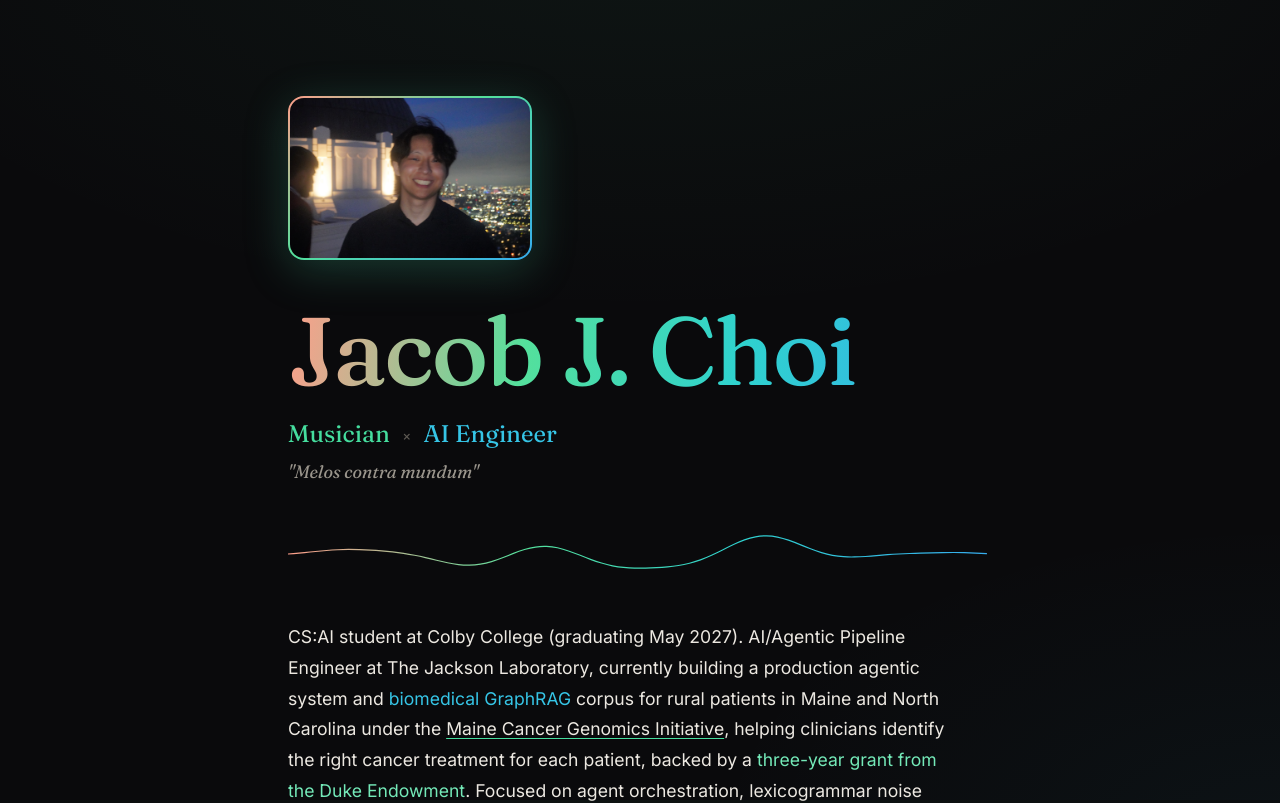
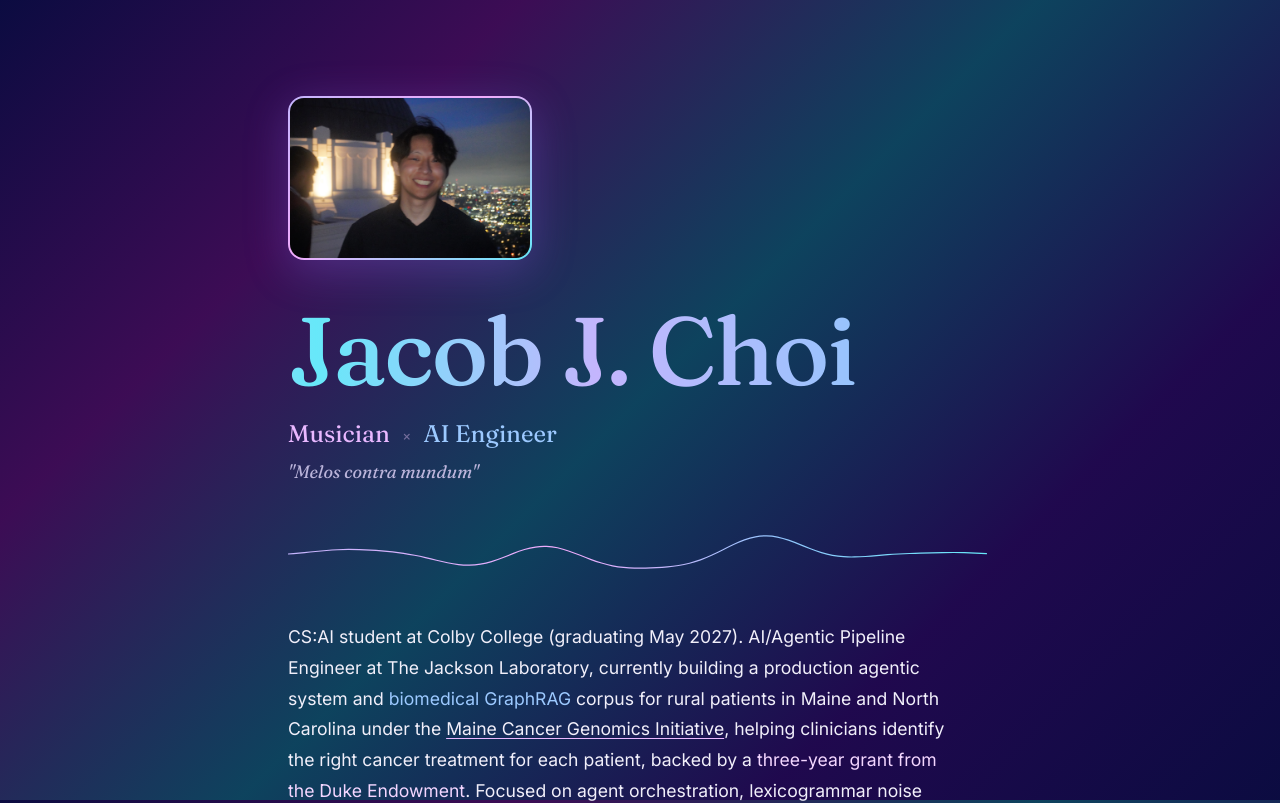
Before and after one commit to jacob7choi-xyz/personal-website, a Next.js app: page / in a window 1280 px wide. Shown: the top 803 px of the page. Built offline with nearby package versions, Linux system fonts and the light colour scheme.

Commit message:
Variant: TuneTales gradient palette
Same content as develop2 (honors, copy, awards) but with the deep
animated indigo/purple gradient background and shimmering pastel
wordmark from the TuneTales brand, instead of the iridescent palette.

```diff
--- a/src/app/globals.css
+++ b/src/app/globals.css
@@ -8,19 +8,19 @@
 @tailwind utilities;
 
 :root {
-  /* Two voices, two colors — iridescent, Off-White "Menta" swoosh inspired */
-  --violet: #45DD9E;       /* the musician / human (iridescent green) */
-  --violet-soft: #74E9B8;
-  --cyan: #36C5E6;         /* the engineer / AI (teal-cyan) */
-  --cyan-soft: #79E0F0;
+  /* Two voices, two colors — adapted from the TuneTales brand palette */
+  --violet: #E9B8FF;       /* the musician / human (orchid) */
+  --violet-soft: #F3D6FF;
+  --cyan: #9CC9FF;         /* the engineer / AI (soft blue) */
+  --cyan-soft: #C4E3FF;
 
-  --bg: #0a0a0c;
+  --bg-deep: #0f0a24;
 
-  --text-primary: #ECE8E1;   /* warm off-white */
-  --text-secondary: #9A958C; /* warm gray */
-  --text-tertiary: #5E5A54;
-  --rule: rgba(255, 255, 255, 0.09);
-  --rule-soft: rgba(255, 255, 255, 0.05);
+  --text-primary: #F1EFFA;   /* cool near-white */
+  --text-secondary: #BBB4DA; /* lavender-gray */
+  --text-tertiary: #756E9C;
+  --rule: rgba(255, 255, 255, 0.13);
+  --rule-soft: rgba(255, 255, 255, 0.07);
 }
 
 * {
@@ -35,22 +35,52 @@ html {
   scroll-behavior: smooth;
 }
 
+/* Slow drifting gradient — the TuneTales atmosphere */
+@keyframes bg-shift {
+  0% {
+    background-position: 0% 50%;
+  }
+  50% {
+    background-position: 100% 50%;
+  }
+  100% {
+    background-position: 0% 50%;
+  }
+}
+
 body {
   color: var(--text-primary);
-  background: var(--bg);
+  background-color: var(--bg-deep);
+  background-image: linear-gradient(
+    135deg,
+    hsl(240, 70%, 15%) 0%,
+    hsl(280, 75%, 19%) 25%,
+    hsl(200, 75%, 21%) 50%,
+    hsl(260, 80%, 17%) 75%,
+    hsl(240, 70%, 15%) 100%
+  );
+  background-size: 400% 400%;
+  background-attachment: fixed;
+  animation: bg-shift 24s ease infinite;
   font-family: "Inter", -apple-system, BlinkMacSystemFont, "Segoe UI", sans-serif;
   -webkit-font-smoothing: antialiased;
   -moz-osx-font-smoothing: grayscale;
   overflow-x: hidden;
-  /* faint iridescent vignette for depth */
-  background-image: radial-gradient(120% 90% at 50% -10%, rgba(84, 224, 156, 0.05) 0%, transparent 55%),
-                    radial-gradient(90% 80% at 100% 105%, rgba(54, 197, 230, 0.045) 0%, transparent 50%);
-  background-attachment: fixed;
 }
 
 ::selection {
-  background: rgba(69, 221, 158, 0.24);
+  background: rgba(233, 184, 255, 0.28);
   color: var(--text-primary);
+}
+
+/* Shimmering name — looping pastel sweep, lifted from TuneTales */
+@keyframes shimmer {
+  0% {
+    background-position: -200% center;
+  }
+  100% {
+    background-position: 200% center;
+  }
 }
 
 @layer base {
@@ -64,13 +94,22 @@ body {
 }
 
 @layer components {
-  /* The name: iridescent oil-slick sweep, coral -> green -> teal -> blue */
   .name-gradient {
-    background: linear-gradient(100deg, #FF9E8A 0%, #54E09C 34%, #2FD2CE 64%, #36ADEE 100%);
+    background: linear-gradient(
+      90deg,
+      #c4b5fd 0%,
+      #93c5fd 20%,
+      #f0abfc 40%,
+      #67e8f9 60%,
+      #c4b5fd 80%,
+      #93c5fd 100%
+    );
+    background-size: 200% auto;
     -webkit-background-clip: text;
     background-clip: text;
     -webkit-text-fill-color: transparent;
     color: transparent;
+    animation: shimmer 8s linear infinite;
   }
 
   .eyebrow {
@@ -119,13 +158,12 @@ body {
   }
 
   .social-ico {
-    color: var(--text-secondary);
-    transition: color 0.2s, transform 0.2s;
+    transition: filter 0.2s, transform 0.2s;
   }
 
   .social-ico:hover {
-    color: var(--text-primary);
     transform: translateY(-2px);
+    filter: brightness(1.18) drop-shadow(0 2px 8px rgba(0, 0, 0, 0.35));
   }
 
   .focus-ring:focus-visible {
@@ -135,7 +173,7 @@ body {
   }
 }
 
-/* Project row hover: title shifts toward cyan, arrow appears */
+/* Project row hover: title shifts toward blue, arrow appears */
 .project-row .proj-title {
   transition: color 0.2s;
 }
@@ -143,7 +181,7 @@ body {
   color: var(--cyan-soft);
 }
 .project-row:hover .pill {
-  border-color: var(--rule-soft);
+  border-color: var(--rule);
 }
 .project-row .proj-arrow {
   opacity: 0;
@@ -159,6 +197,9 @@ body {
   html {
     scroll-behavior: auto;
   }
+  body {
+    animation: none;
+  }
   *,
   *::before,
   *::after {
@@ -171,8 +212,12 @@ body {
 @media (prefers-contrast: high) {
   :root {
     --text-primary: #FFFFFF;
-    --text-secondary: #C9C5BD;
-    --bg: #000000;
+    --text-secondary: #D6D1EC;
+  }
+  body {
+    background-image: none;
+    background-color: #0b0820;
+    animation: none;
   }
 }
 
@@ -181,5 +226,6 @@ body {
     background: white !important;
     color: black !important;
     background-image: none !important;
+    animation: none !important;
   }
 }
--- a/src/app/page.tsx
+++ b/src/app/page.tsx
@@ -91,10 +91,10 @@ function Waveform() {
     >
       <defs>
         <linearGradient id="voice" x1="0" y1="0" x2="1" y2="0">
-          <stop offset="0%" stopColor="#FF9E8A" />
-          <stop offset="34%" stopColor="#54E09C" />
-          <stop offset="64%" stopColor="#2FD2CE" />
-          <stop offset="100%" stopColor="#36ADEE" />
+          <stop offset="0%" stopColor="#c4b5fd" />
+          <stop offset="40%" stopColor="#f0abfc" />
+          <stop offset="70%" stopColor="#93c5fd" />
+          <stop offset="100%" stopColor="#67e8f9" />
         </linearGradient>
       </defs>
       <motion.path
@@ -205,8 +205,8 @@ export default function Home() {
           <div
             className="mb-9 inline-block rounded-2xl p-[2px]"
             style={{
-              background: "linear-gradient(140deg, #FF9E8A, #54E09C 45%, #36ADEE)",
-              boxShadow: "0 10px 44px rgba(60, 180, 140, 0.28)",
+              background: "linear-gradient(140deg, #c4b5fd, #f0abfc 45%, #67e8f9)",
+              boxShadow: "0 10px 44px rgba(140, 110, 240, 0.30)",
             }}
           >
             <Image
```
